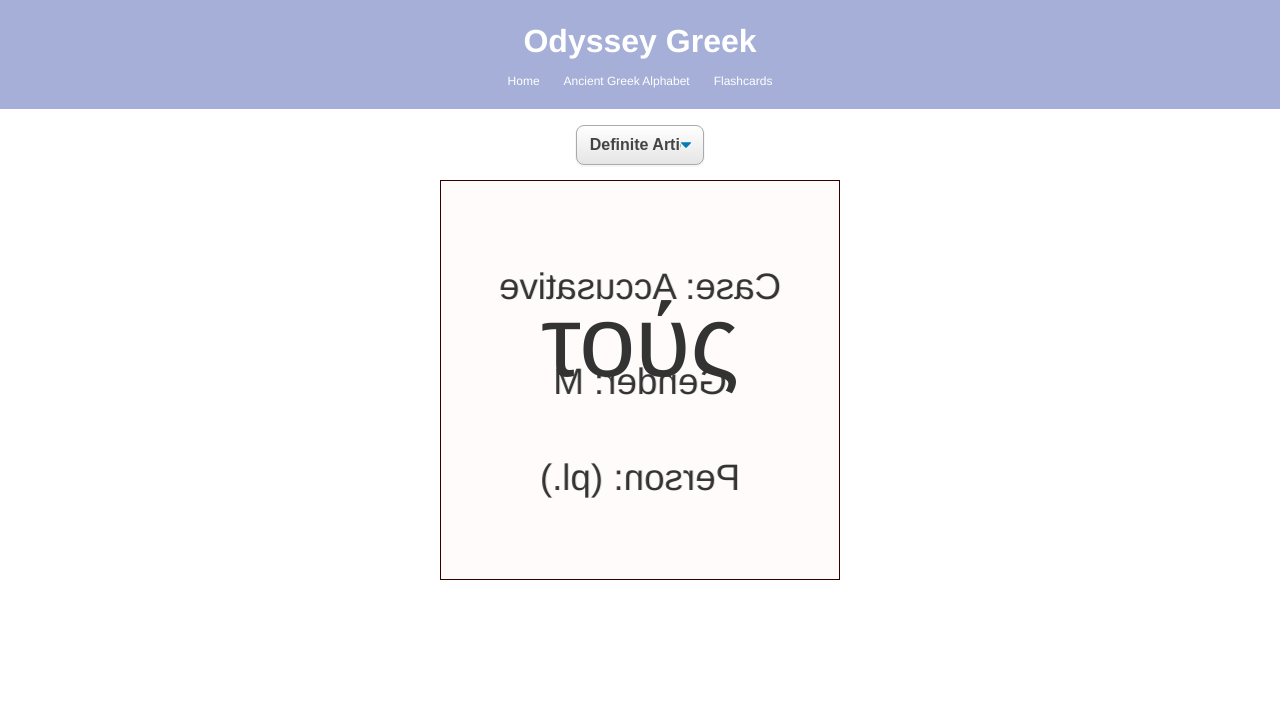
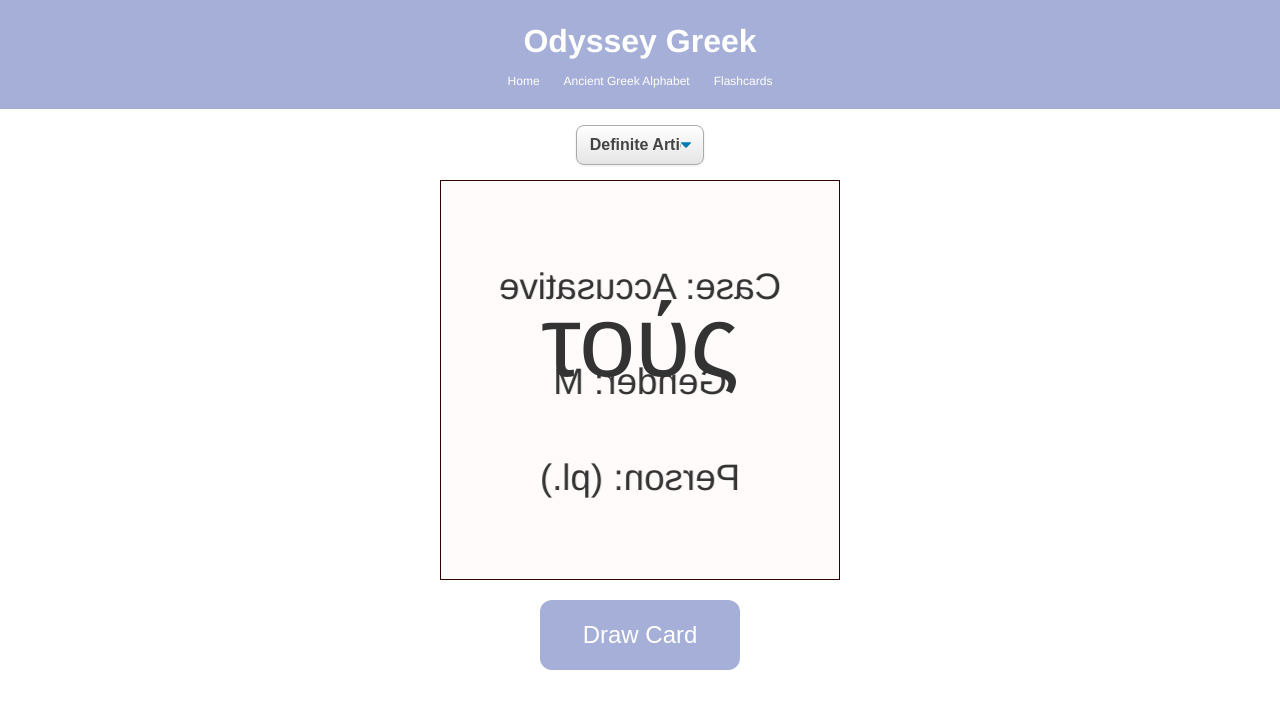
Before and after one commit to seangrant118/odyssey-greek, a React (Create React App) app: page /flashcards in a window 1280 px wide. Shown: the top 708 px of the page. Built offline with nearby package versions, Linux system fonts and the light colour scheme.

Commit message:
typo fix

```diff
--- a/src/components/styles/Card.css
+++ b/src/components/styles/Card.css
@@ -1,6 +1,6 @@
 .card-container {
   cursor: pointer;
-  height: 100;
+  height: 400px;
   width: 400px;
   /* perspective: 800px; */
   position: relative;
```
